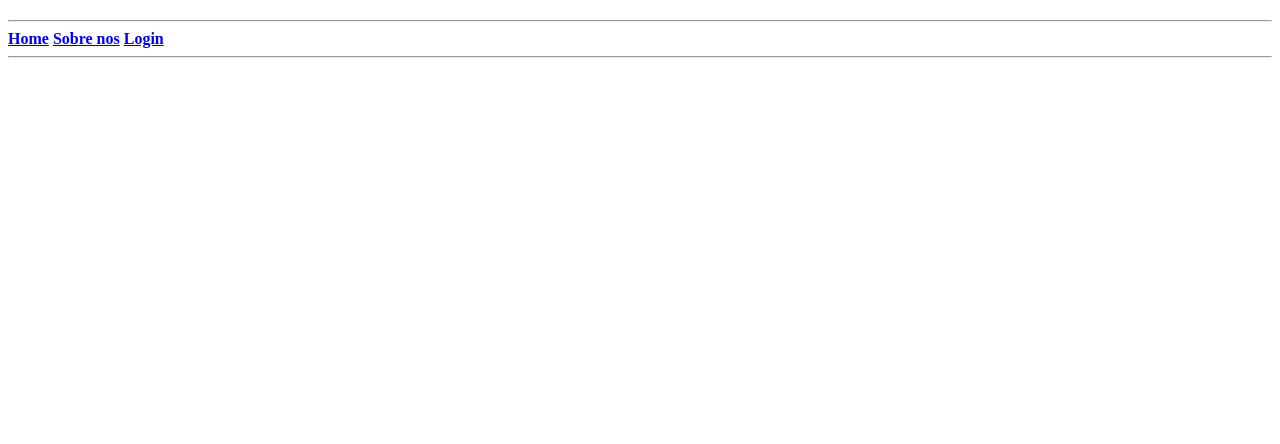
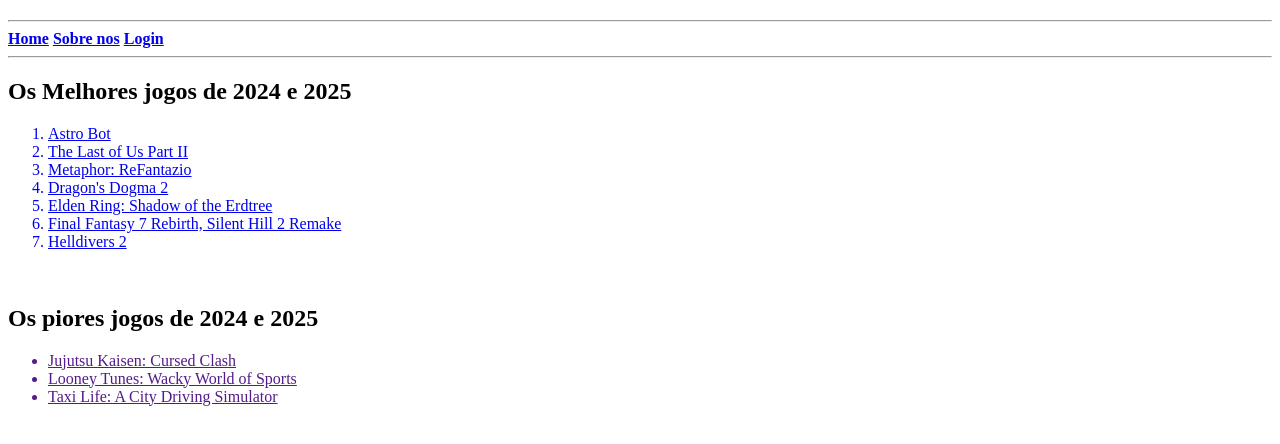
Before and after one commit to YuryAle/Projeto_Front_end, a plain HTML site: page lista.html in a window 1280 px wide. Shown: the part 60-504 px from the top of the page. Drawn offline with Linux system fonts and the light colour scheme.

Commit message:
feat: Inclusao de novoo conteudo na pagina de listas.

```diff
--- a/lista.html
+++ b/lista.html
@@ -17,7 +17,27 @@
         </nav>
     </header>
     <main>
-
+        <section>
+            <h2>Os Melhores jogos de 2024 e 2025</h2>
+            <ol>
+                <a href="https://www.playstation.com/pt-br/games/astro-bot/" target="_blank" title="Ir pra pagina oficial de Astro Bot" ><li>Astro Bot</li></a>
+                <a href="https://www.playstation.com/pt-br/games/the-last-of-us-part-ii-remastered/" target="_blank" title="Ir para pagina oficila de The last of us part II"><li>The Last of Us Part II</li></a>
+                <a href="https://www.xbox.com/pt-BR/games/metaphor-refantazio" target="_blank" title="Ir para pagina oficial de Metaphot Refantazio"><li>Metaphor: ReFantazio</li></a>
+                <a href="https://store.steampowered.com/agecheck/app/2054970/" target="_blank" title="Ir para pagina oficial de Dogon's Dogma 2"><li>Dragon's Dogma 2</li></a>
+                <a href="https://store.steampowered.com/agecheck/app/2778580/" target="_blank" title="Ir para pagina oficial de Elden Ring: Shadow of the Erdtree"><li>Elden Ring: Shadow of the Erdtree</li></a>
+                <a href="https://www.playstation.com/pt-br/games/final-fantasy-vii-rebirth/" target="_blank" title="Ir para pagina oficial de Final Fantasy 7 Rebirth, Silent Hill 2 Remake"><li>Final Fantasy 7 Rebirth, Silent Hill 2 Remake</li></a>
+                <a href="https://store.steampowered.com/agecheck/app/553850/" target="_blank" title="Ir para pagina oficial de Helldivers 2"><li>Helldivers 2</li></a>
+            </ol>
+        </section>
+        <br />
+        <section>
+            <h2>Os piores jogos de 2024 e 2025</h2>
+            <ul>
+                <a href="" target="_blank" title="Ir para pagina oficial de Jujutsu Kaisen: Cursed Clash"><li>Jujutsu Kaisen: Cursed Clash </li></a>
+                <a href="" target="_blank" title="Ir para pagina oficial d"><li>Looney Tunes: Wacky World of Sports</li></a>
+                <a href="" target="_blank" title="Ir para pagina oficial d"><li>Taxi Life: A City Driving Simulator</li></a>
+            </ul>
+        </section>
     </main>
     <footer>
 
```
